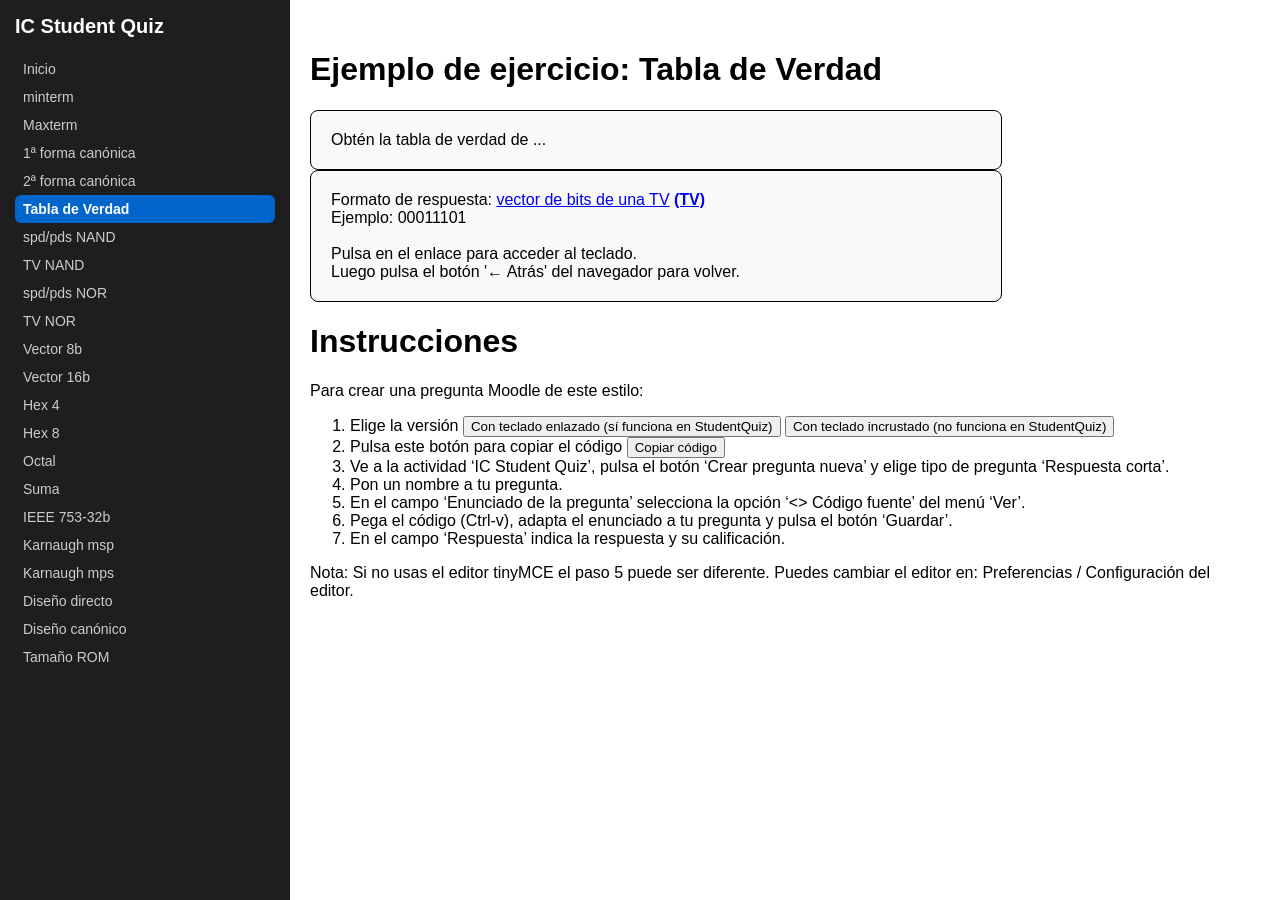
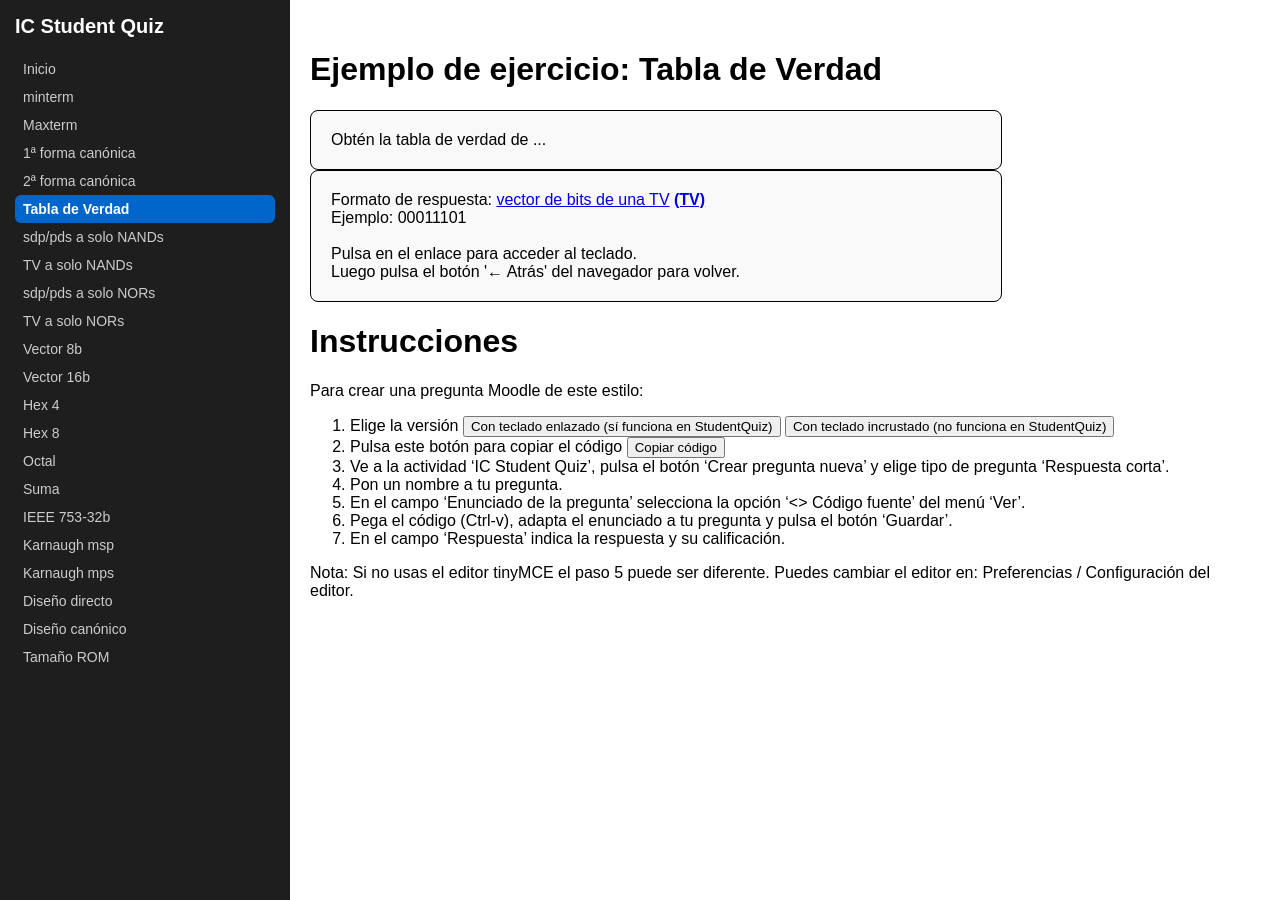
Before and after one commit to mglfcn/ic-student-quiz, a Jekyll site: the page built from tabla-verdad.md, in a window 1280 px wide. Built offline with Jekyll 4.4.1, drawn with Linux system fonts in a browser that asks for light colours.

Commit message:
Replace NAND and NOR links with new ones

```diff
--- a/_layouts/default.html
+++ b/_layouts/default.html
@@ -70,10 +70,10 @@ body{
   <a href="{{ '/forma2.html' | relative_url }}" class="{% if page.url contains 'forma2' %}active{% endif %}">2ª forma canónica</a>
   <a href="{{ '/tabla-verdad.html' | relative_url }}" class="{% if page.url contains 'tabla-verdad' %}active{% endif %}">Tabla de Verdad</a>
 
-  <a href="{{ '/nand-spd.html' | relative_url }}" class="{% if page.url contains 'nand-spd' %}active{% endif %}">spd/pds NAND</a>
-  <a href="{{ '/nand-tv.html' | relative_url }}" class="{% if page.url contains 'nand-tv' %}active{% endif %}">TV NAND</a>
-  <a href="{{ '/nor-spd.html' | relative_url }}" class="{% if page.url contains 'nor-spd' %}active{% endif %}">spd/pds NOR</a>
-  <a href="{{ '/nor-tv.html' | relative_url }}" class="{% if page.url contains 'nor-tv' %}active{% endif %}">TV NOR</a>
+  <a href="{{ '/sdp-pds-a-solo-nands.html' | relative_url }}" class="{% if page.url contains 'sdp-pds-a-solo-nands' %}active{% endif %}">sdp/pds a solo NANDs</a>
+  <a href="{{ '/tv-a-solo-nands.html' | relative_url }}" class="{% if page.url contains 'tv-a-solo-nands' %}active{% endif %}">TV a solo NANDs</a>
+  <a href="{{ '/sdp-pds-a-solo-nors.html' | relative_url }}" class="{% if page.url contains 'sdp-pds-a-solo-nors' %}active{% endif %}">sdp/pds a solo NORs</a>
+  <a href="{{ '/tv-a-solo-nors.html' | relative_url }}" class="{% if page.url contains 'tv-a-solo-nors' %}active{% endif %}">TV a solo NORs</a>
 
   <a href="{{ '/vector8.html' | relative_url }}" class="{% if page.url contains 'vector8' %}active{% endif %}">Vector 8b</a>
   <a href="{{ '/vector16.html' | relative_url }}" class="{% if page.url contains 'vector16' %}active{% endif %}">Vector 16b</a>
```
